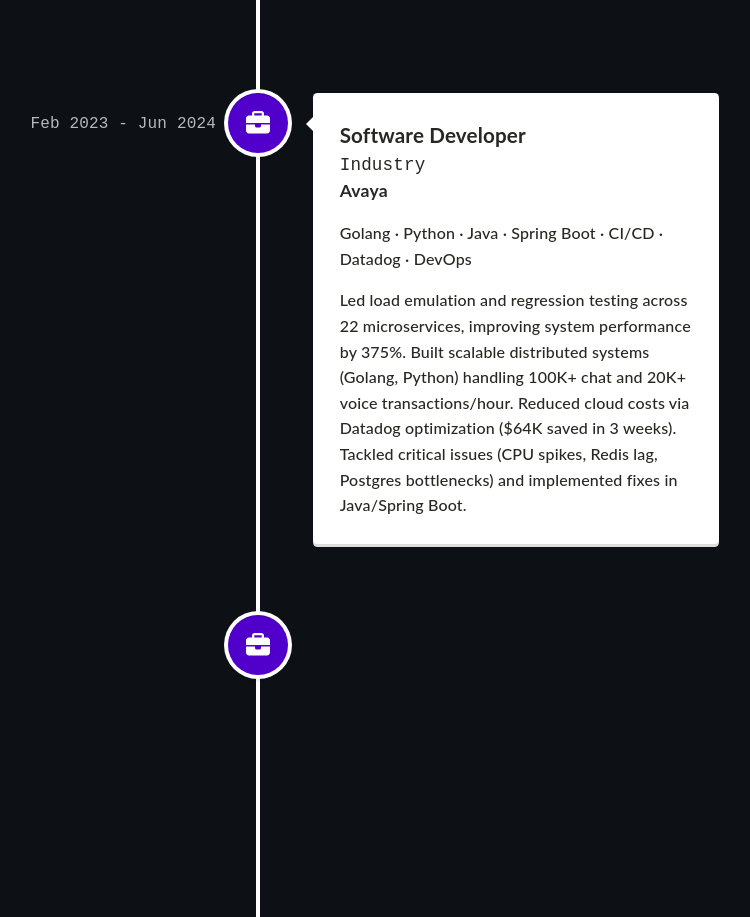
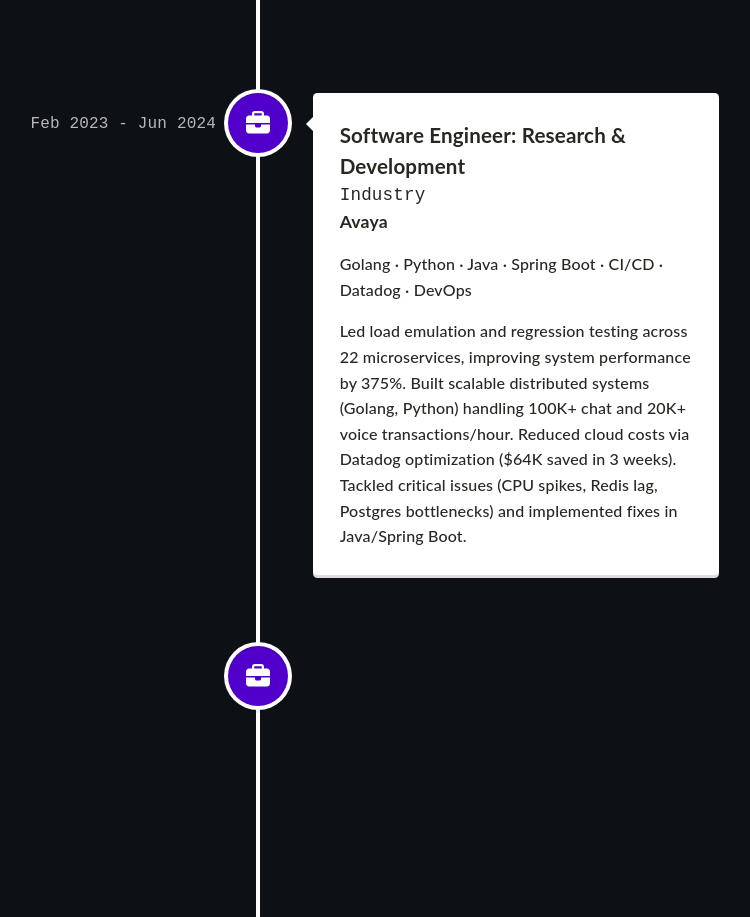
Before and after one commit to Ruturaj-Vasant/Ruturaj-Vasant.github.io, a React (Create React App) app: page / in a window 1280 px wide. Shown: the part 3080-3997 px from the top of the page, without its empty margins (382-1132 px from the left). Built offline with nearby package versions, Linux system fonts and the light colour scheme.

Commit message:
Timeline, Resume, gitignore updated

```diff
--- a/src/components/Timeline.tsx
+++ b/src/components/Timeline.tsx
@@ -40,7 +40,7 @@
       category: "Leadership",
     },
     {
-      title: "Software Developer",
+      title: "Software Engineer: Research & Development",
       subtitle: "Avaya",
       date: "Feb 2023 - Jun 2024",
       // description: "CI/CD, Query Optimization",
```
Also changed, not shown: 2 other files (tests, documents, lock files or other folders).
